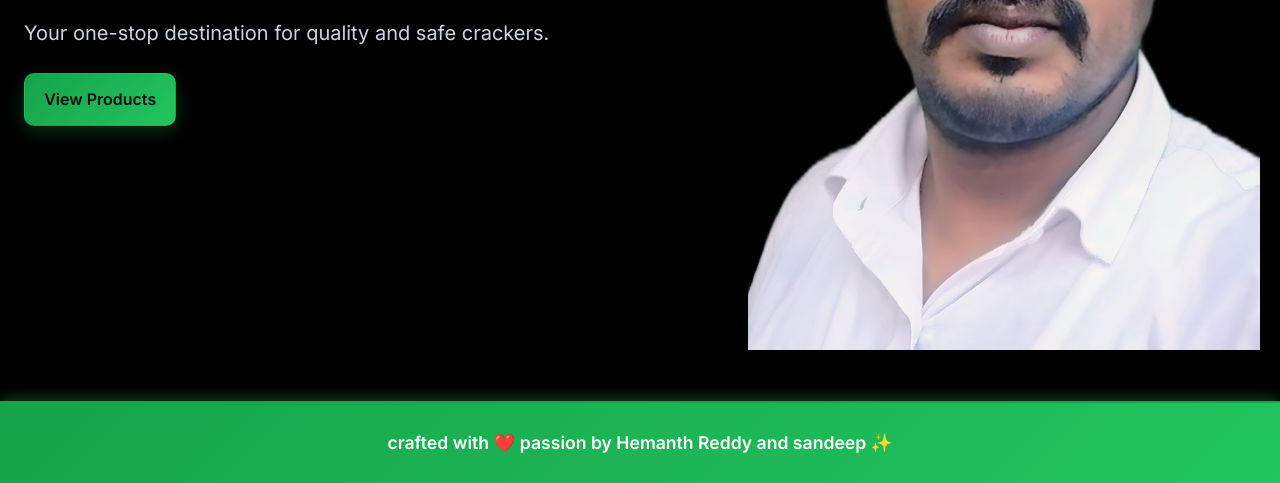
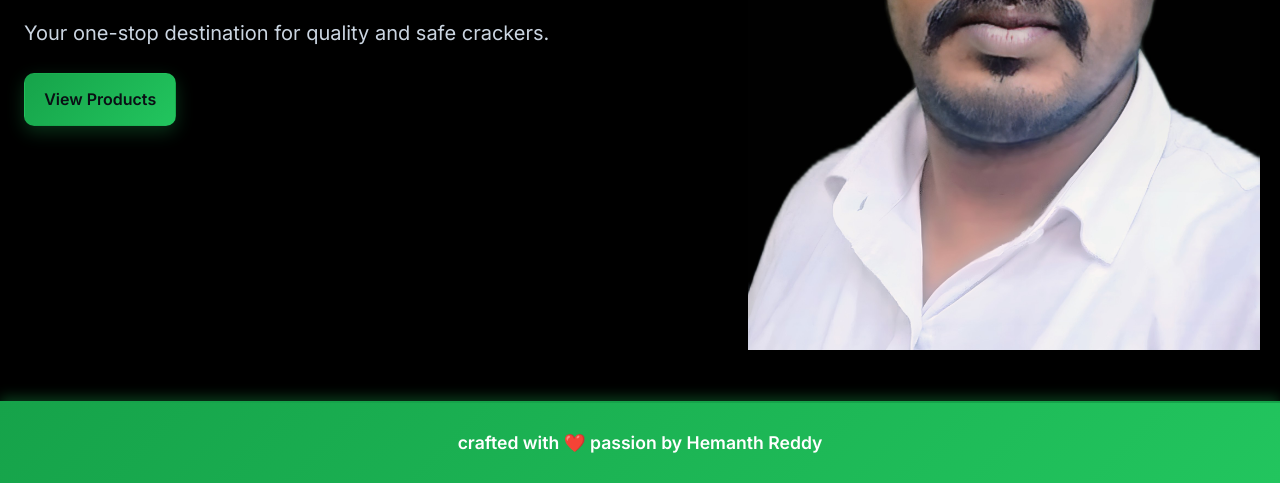
Before and after one commit to HemanthReddyBandi/SV-Crackers, a plain HTML site: page index.html in a window 1280 px wide. Shown: the part 527-1010 px from the top of the page. Drawn offline with nearby package versions, Linux system fonts and the light colour scheme.

Commit message:
Update index.html

```diff
--- a/index.html
+++ b/index.html
@@ -136,7 +136,7 @@
     </main>
 
     <footer>
-      <p>crafted with ❤️ passion by Hemanth Reddy and sandeep ✨</p>
+      <p>crafted with ❤️ passion by Hemanth Reddy </p>
     </footer>
   </body>
 </html>
```
